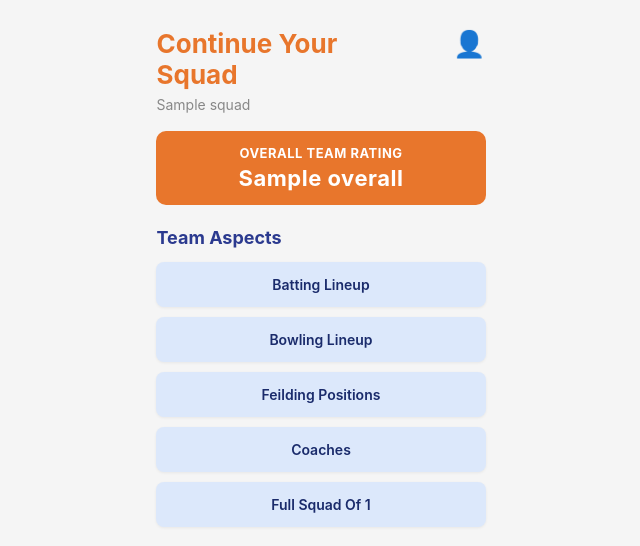
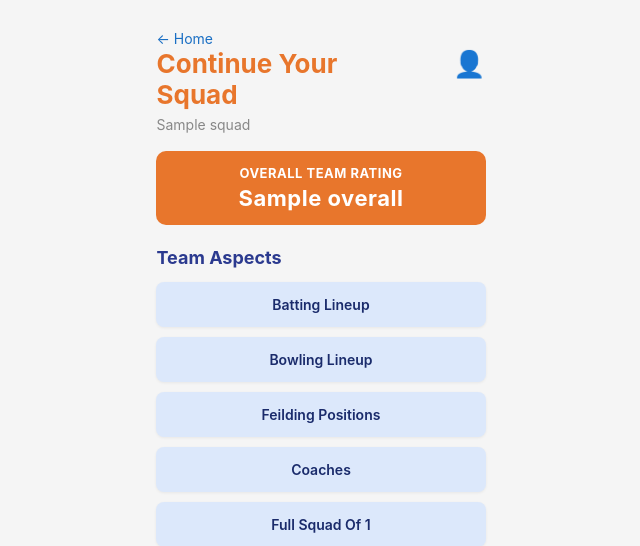
Before and after one commit to H4rm4n08/major_project, a Django app: template my_app/templates/my_app/squad_detail.html in a window 1280 px wide. Shown: the top 546 px of the page, without its empty margins (319-959 px from the left). Run offline with Django 3.2, Linux system fonts and the light colour scheme; the template is opened without the code that fills it: most values are stand-ins (such as "Sample title", 1, 10 or a date in 2020).

Commit message:
Add a way back to home from the Continue Your Squad page
The squad detail page had no link back to the dashboard, only links
forward into the various lineup/coaches sub-pages.

```diff
--- a/my_app/templates/my_app/squad_detail.html
+++ b/my_app/templates/my_app/squad_detail.html
@@ -3,6 +3,8 @@
 
 {% block content %}
 <div class="squad-detail-page">
+
+  <a class="cric-back" href="{% url 'my_app:home' %}">&#8592; Home</a>
 
   <div class="squad-detail-header">
     <div>
```
